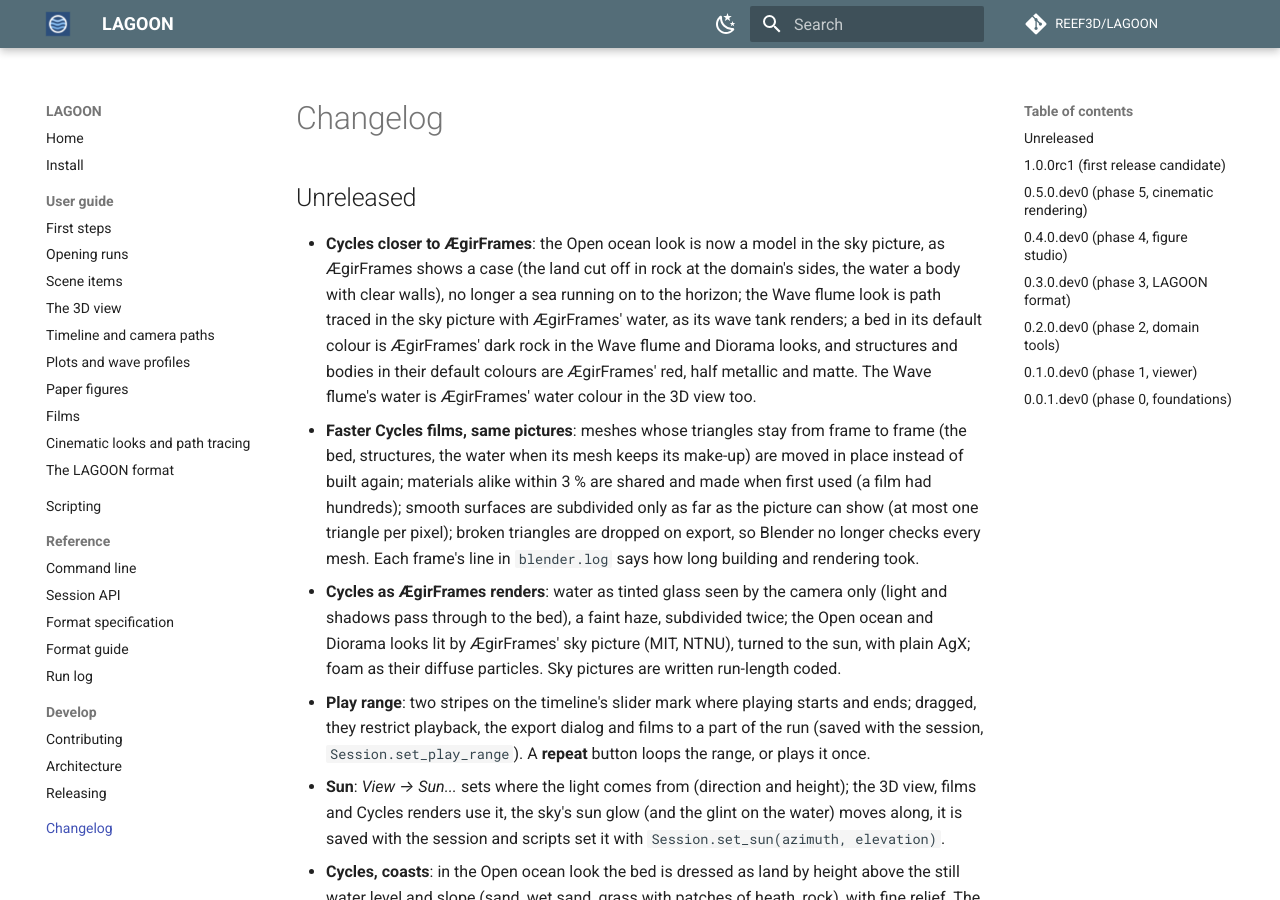
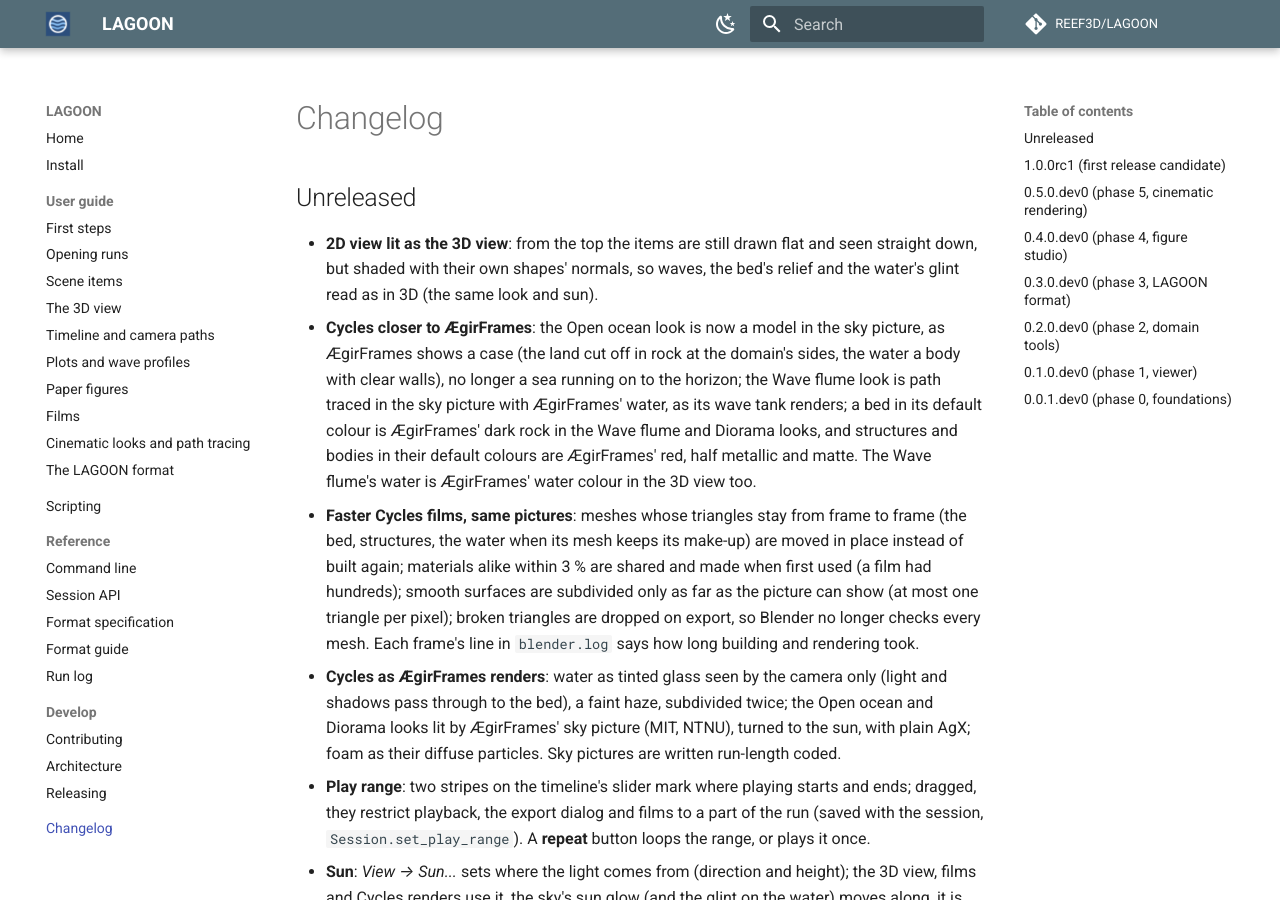
Before and after one commit to REEF3D/LAGOON, an MkDocs documentation site: the page built from docs/changelog.md, in a window 1280 px wide and 900 px high. Built offline with MkDocs 1.6.1 and Material for MkDocs 9.7.7, drawn with Linux system fonts in a browser that asks for light colours; comment, search, counter and statistics services are not loaded.

Commit message:
2D view: lit as the 3D view
From the top the items stay flat layers seen straight down, but keep
their shapes' normals, so waves, the bed's relief and the water's glint
are shaded as in 3D, in the same look and light.

Co-Authored-By: Claude Opus 5.5 <noreply@anthropic.com>
Claude-Session: https://claude.ai/code/session_013aJaRBweadkc883UkvkqYs

```diff
--- a/CHANGELOG.md
+++ b/CHANGELOG.md
@@ -2,6 +2,9 @@
 
 ## Unreleased
 
+- **2D view lit as the 3D view**: from the top the items are still drawn flat and
+  seen straight down, but shaded with their own shapes' normals, so waves, the
+  bed's relief and the water's glint read as in 3D (the same look and sun).
 - **Cycles closer to ÆgirFrames**: the Open ocean look is now a model in the sky
   picture, as ÆgirFrames shows a case (the land cut off in rock at the domain's
   sides, the water a body with clear walls), no longer a sea running on to the
```
Also changed, not shown: docs/guide/viewport.md (+3 -1 lines), 2 other files.
